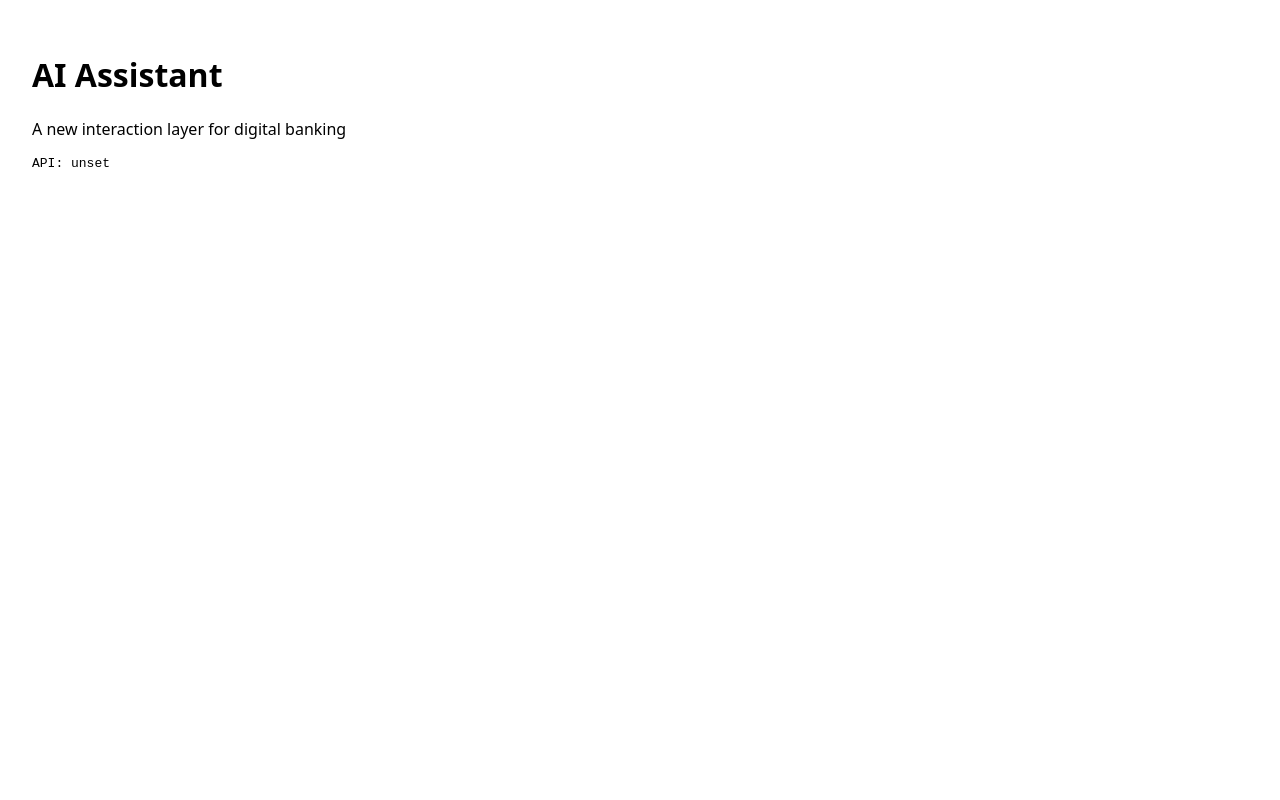
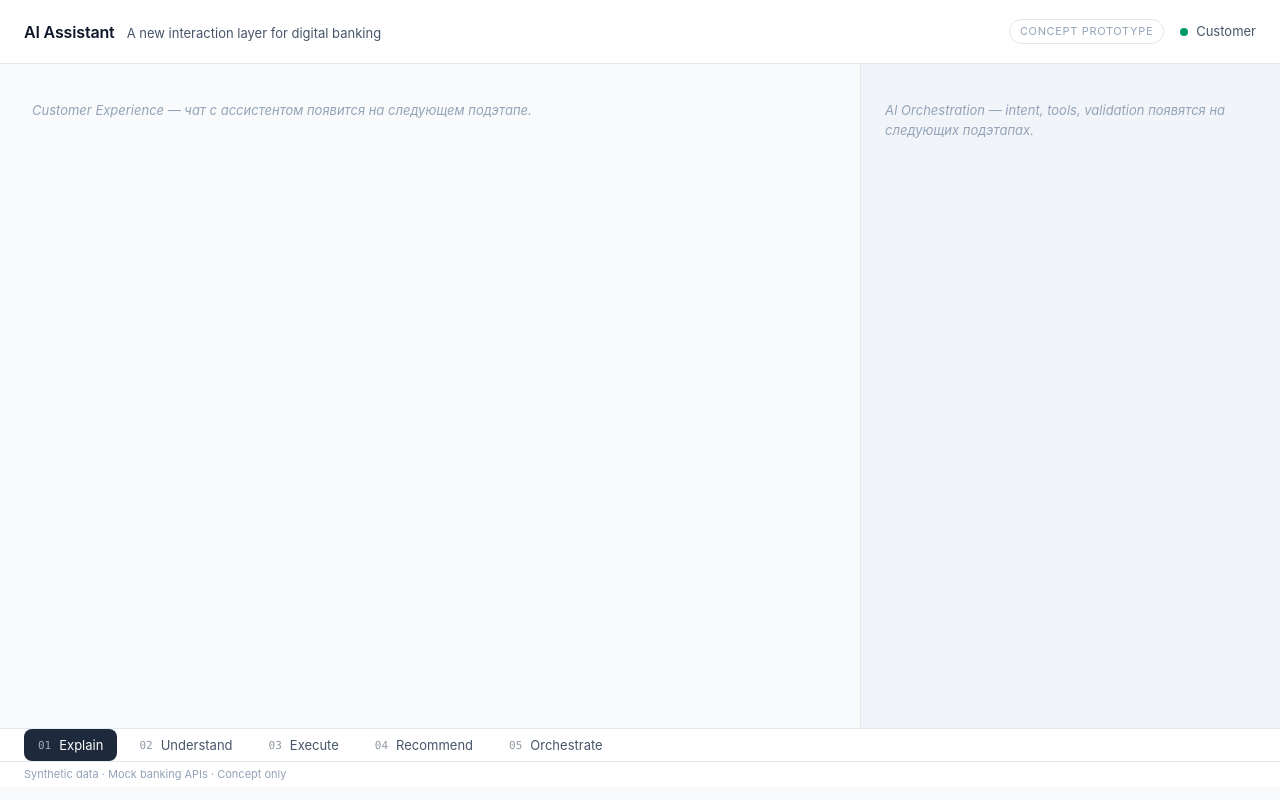
Before and after one commit to vbalulo-maker/ai-banking-assistant, a React (Vite) app: page / in a window 1280 px wide. Built offline with nearby package versions, Linux system fonts and the light colour scheme; no server answers.

Commit message:
feat(ui): two-panel layout with header, scenario nav, footer

```diff
--- a/src/app.tsx
+++ b/src/app.tsx
@@ -1,9 +1,29 @@
+import { useState } from 'react';
+import Header from './components/Header';
+import ChatPanel from './components/ChatPanel';
+import OrchestrationPanel from './components/OrchestrationPanel';
+import ScenarioNav, { type ScenarioId } from './components/ScenarioNav';
+
 export default function App() {
+  const [scenario, setScenario] = useState<ScenarioId>('explain');
+
   return (
-    <div style={{ padding: 24, fontFamily: 'system-ui' }}>
-      <h1>AI Assistant</h1>
-      <p>A new interaction layer for digital banking</p>
-      <pre>API: {import.meta.env.VITE_API_BASE}</pre>
+    <div className="app">
+      <Header />
+
+      <div className="app__body">
+        <ChatPanel />
+        <aside className="app__aside">
+          <OrchestrationPanel />
+        </aside>
+      </div>
+
+      <div>
+        <ScenarioNav active={scenario} onChange={setScenario} />
+        <div className="app__footer-note">
+          Synthetic data · Mock banking APIs · Concept only
+        </div>
+      </div>
     </div>
   );
 }
--- /dev/null
+++ b/src/components/ChatPanel.tsx
@@ -0,0 +1,9 @@
+export default function ChatPanel() {
+  return (
+    <div className="panel panel--main">
+      <p className="panel__placeholder">
+        Customer Experience — чат с ассистентом появится на следующем подэтапе.
+      </p>
+    </div>
+  );
+}
--- /dev/null
+++ b/src/components/Header.tsx
@@ -0,0 +1,20 @@
+export default function Header() {
+  return (
+    <header className="header">
+      <div className="header__brand">
+        <h1 className="header__title">AI Assistant</h1>
+        <span className="header__subtitle">
+          A new interaction layer for digital banking
+        </span>
+      </div>
+
+      <div className="header__right">
+        <span className="header__label">Concept prototype</span>
+        <div className="header__customer">
+          <span className="header__dot" />
+          <span>Customer</span>
+        </div>
+      </div>
+    </header>
+  );
+}
--- /dev/null
+++ b/src/components/OrchestrationPanel.tsx
@@ -0,0 +1,10 @@
+export default function OrchestrationPanel() {
+  return (
+    <div className="panel panel--aside">
+      <p className="panel__placeholder">
+        AI Orchestration — intent, tools, validation появятся на следующих
+        подэтапах.
+      </p>
+    </div>
+  );
+}
--- /dev/null
+++ b/src/components/ScenarioNav.tsx
@@ -0,0 +1,49 @@
+export type ScenarioId =
+  | 'explain'
+  | 'understand'
+  | 'execute'
+  | 'recommend'
+  | 'orchestrate';
+
+interface Scenario {
+  id: ScenarioId;
+  index: string;
+  label: string;
+}
+
+const SCENARIOS: Scenario[] = [
+  { id: 'explain', index: '01', label: 'Explain' },
+  { id: 'understand', index: '02', label: 'Understand' },
+  { id: 'execute', index: '03', label: 'Execute' },
+  { id: 'recommend', index: '04', label: 'Recommend' },
+  { id: 'orchestrate', index: '05', label: 'Orchestrate' },
+];
+
+interface ScenarioNavProps {
+  active: ScenarioId;
+  onChange: (id: ScenarioId) => void;
+}
+
+export default function ScenarioNav({ active, onChange }: ScenarioNavProps) {
+  return (
+    <nav className="scenario-nav">
+      {SCENARIOS.map((scenario) => {
+        const isActive = scenario.id === active;
+        return (
+          <button
+            key={scenario.id}
+            type="button"
+            className={
+              'scenario-nav__item' +
+              (isActive ? ' scenario-nav__item--active' : '')
+            }
+            onClick={() => onChange(scenario.id)}
+          >
+            <span className="scenario-nav__index">{scenario.index}</span>
+            <span>{scenario.label}</span>
+          </button>
+        );
+      })}
+    </nav>
+  );
+}
--- a/src/main.tsx
+++ b/src/main.tsx
@@ -1,6 +1,7 @@
 import React from 'react';
 import ReactDOM from 'react-dom/client';
 import App from './app';
+import './styles.css';
 
 ReactDOM.createRoot(document.getElementById('root')!).render(
   <React.StrictMode>
--- /dev/null
+++ b/src/styles.css
@@ -0,0 +1,208 @@
+:root {
+  --bg-page: #f8fafc;
+  --bg-card: #ffffff;
+  --bg-subtle: #f1f5f9;
+  --border: #e2e8f0;
+  --border-strong: #cbd5e1;
+  --text-primary: #0f172a;
+  --text-secondary: #475569;
+  --text-muted: #94a3b8;
+  --accent: #1e293b;
+  --accent-hover: #0f172a;
+  --success: #059669;
+  --warning: #d97706;
+  --danger: #dc2626;
+  --radius-sm: 8px;
+  --radius-md: 12px;
+  --radius-lg: 16px;
+  --shadow-sm: 0 1px 2px rgba(15, 23, 42, 0.04);
+  --shadow-md: 0 4px 12px rgba(15, 23, 42, 0.06);
+  --font-sans: -apple-system, BlinkMacSystemFont, 'Segoe UI', Roboto,
+    'Helvetica Neue', Arial, sans-serif;
+  --font-mono: ui-monospace, SFMono-Regular, 'SF Mono', Menlo, Consolas,
+    monospace;
+}
+
+* {
+  box-sizing: border-box;
+}
+
+html,
+body,
+#root {
+  height: 100%;
+  margin: 0;
+}
+
+body {
+  font-family: var(--font-sans);
+  background: var(--bg-page);
+  color: var(--text-primary);
+  font-size: 14px;
+  line-height: 1.5;
+  -webkit-font-smoothing: antialiased;
+}
+
+button {
+  font-family: inherit;
+  cursor: pointer;
+  border: none;
+  background: none;
+}
+
+/* ---------- Layout ---------- */
+
+.app {
+  display: grid;
+  grid-template-rows: 64px 1fr 72px;
+  height: 100vh;
+}
+
+.app__body {
+  display: grid;
+  grid-template-columns: 1fr 420px;
+  overflow: hidden;
+}
+
+@media (max-width: 900px) {
+  .app__body {
+    grid-template-columns: 1fr;
+  }
+  .app__aside {
+    display: none;
+  }
+}
+
+/* ---------- Header ---------- */
+
+.header {
+  display: flex;
+  align-items: center;
+  justify-content: space-between;
+  padding: 0 24px;
+  background: var(--bg-card);
+  border-bottom: 1px solid var(--border);
+}
+
+.header__brand {
+  display: flex;
+  align-items: baseline;
+  gap: 12px;
+}
+
+.header__title {
+  font-size: 16px;
+  font-weight: 600;
+  letter-spacing: -0.01em;
+  margin: 0;
+}
+
+.header__subtitle {
+  font-size: 13px;
+  color: var(--text-secondary);
+}
+
+.header__right {
+  display: flex;
+  align-items: center;
+  gap: 16px;
+}
+
+.header__label {
+  font-size: 11px;
+  text-transform: uppercase;
+  letter-spacing: 0.06em;
+  color: var(--text-muted);
+  border: 1px solid var(--border);
+  border-radius: 999px;
+  padding: 3px 10px;
+}
+
+.header__customer {
+  display: flex;
+  align-items: center;
+  gap: 8px;
+  font-size: 13px;
+  color: var(--text-secondary);
+}
+
+.header__dot {
+  width: 8px;
+  height: 8px;
+  border-radius: 50%;
+  background: var(--success);
+}
+
+/* ---------- Panels ---------- */
+
+.panel {
+  overflow-y: auto;
+  height: 100%;
+}
+
+.panel--main {
+  padding: 24px 32px;
+  background: var(--bg-page);
+}
+
+.panel--aside {
+  padding: 24px;
+  background: var(--bg-subtle);
+  border-left: 1px solid var(--border);
+}
+
+.panel__placeholder {
+  color: var(--text-muted);
+  font-size: 13px;
+  font-style: italic;
+}
+
+/* ---------- Footer / ScenarioNav ---------- */
+
+.scenario-nav {
+  display: flex;
+  align-items: center;
+  gap: 8px;
+  padding: 0 24px;
+  background: var(--bg-card);
+  border-top: 1px solid var(--border);
+  overflow-x: auto;
+}
+
+.scenario-nav__item {
+  display: flex;
+  align-items: center;
+  gap: 8px;
+  padding: 8px 14px;
+  border-radius: var(--radius-sm);
+  font-size: 13px;
+  color: var(--text-secondary);
+  white-space: nowrap;
+  transition: background 120ms ease, color 120ms ease;
+}
+
+.scenario-nav__item:hover {
+  background: var(--bg-subtle);
+  color: var(--text-primary);
+}
+
+.scenario-nav__item--active {
+  background: var(--accent);
+  color: #ffffff;
+}
+
+.scenario-nav__index {
+  font-family: var(--font-mono);
+  font-size: 11px;
+  opacity: 0.6;
+}
+
+/* ---------- Utility ---------- */
+
+.app__footer-note {
+  padding: 4px 24px;
+  font-size: 11px;
+  color: var(--text-muted);
+  background: var(--bg-card);
+  border-top: 1px solid var(--border);
+}
```
